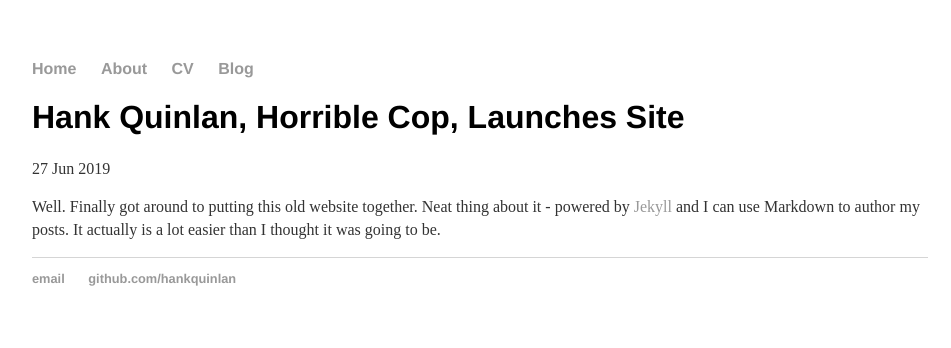
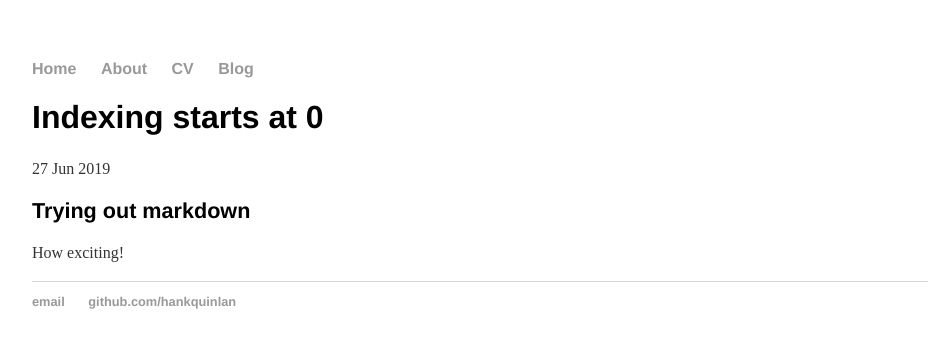
Before and after one commit to janepan9917/janepan9917.github.io, a Jekyll site: the page built from _posts/2019-06-27-test.md, in a window 1280 px wide. Shown: the top 348 px of the page, without its empty margins (160-1111 px from the left). Built offline with Jekyll 4.4.1, drawn with Linux system fonts in a browser that asks for light colours.

Commit message:
Fine tuning

```diff
--- /dev/null
+++ b/Gemfile
@@ -0,0 +1,2 @@
+source 'https://rubygems.org'
+gem 'github-pages', group: :jekyll_plugins
--- a/_posts/2019-06-27-test.md
+++ b/_posts/2019-06-27-test.md
@@ -1,7 +1,9 @@
 ---
 layout: post
-title: "Hank Quinlan, Horrible Cop, Launches Site"
+title: "Indexing starts at 0"
 date: 2019-06-27
 ---
 
-Well. Finally got around to putting this old website together. Neat thing about it - powered by [Jekyll](http://jekyllrb.com) and I can use Markdown to author my posts. It actually is a lot easier than I thought it was going to be.
+## Trying out markdown
+
+How exciting!
--- a/css/main.css
+++ b/css/main.css
@@ -23,6 +23,12 @@
     font-size: 2em;
     font-family:'Helvetica', 'Arial', 'Sans-Serif';
 }
+
+h2 {
+    font-size: 1.35em;
+    font-family:'Helvetica', 'Arial', 'Sans-Serif';
+}
+
 p {
     font-size: 1em;
     line-height: 1.4em;
```
Also changed, not shown: _includes/analytics.html (added, +8 -0 lines), Gemfile.lock (added).
